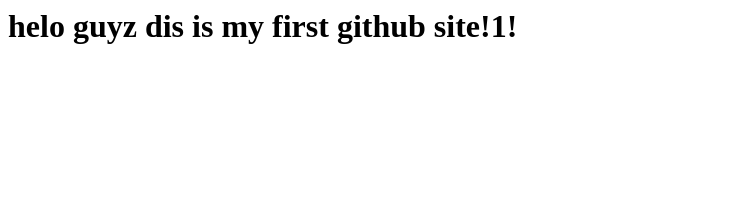
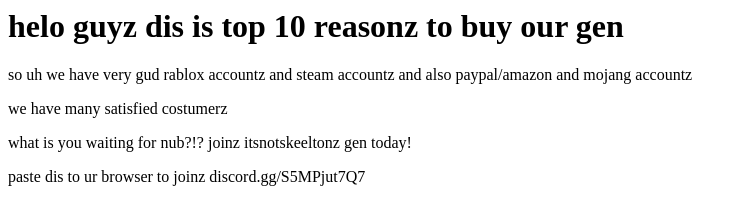
Before and after one commit to itsnotskeelton/itsnotskeletongen, a plain HTML site: page index.html in a window 1280 px wide. Shown: the whole page, without its empty margins (0-747 px from the left). Drawn offline with Linux system fonts and the light colour scheme.

Commit message:
Update index.html

```diff
--- a/index.html
+++ b/index.html
@@ -1,2 +1,6 @@
-<title> itsnotskeletonia epik site</title>
-<h1> helo guyz dis is my first github site!1!</h1>
+<title>ItsNotSkeletonGEN - The number #1 account generator you can actually trust!</title>
+<h1> helo guyz dis is top 10 reasonz to buy our gen</h1>
+<p> so uh we have very gud rablox accountz and steam accountz and also paypal/amazon and mojang accountz </p>
+<p> we have many satisfied costumerz</p>
+<p> what is you waiting for nub?!? joinz itsnotskeeltonz gen today!</p>
+<p> paste dis to ur browser to joinz discord.gg/S5MPjut7Q7</p>
```
